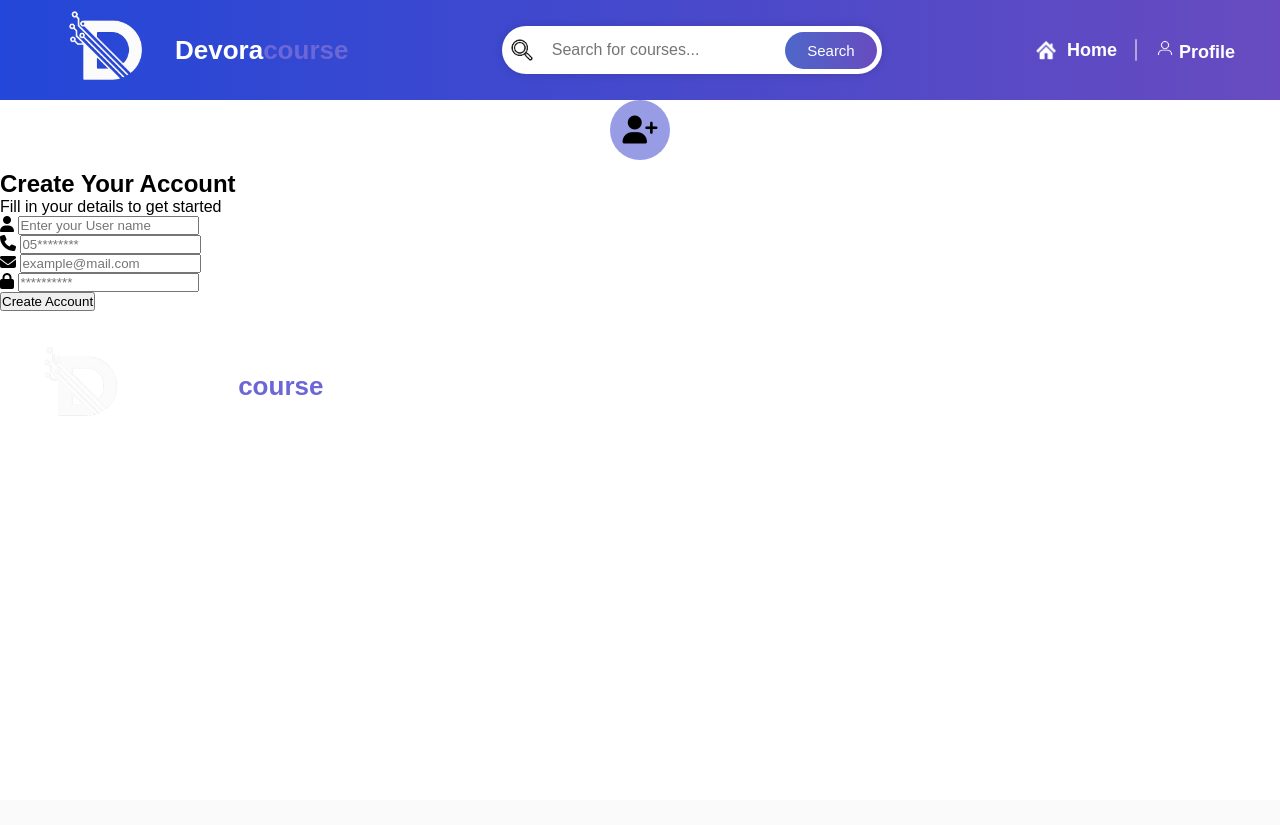
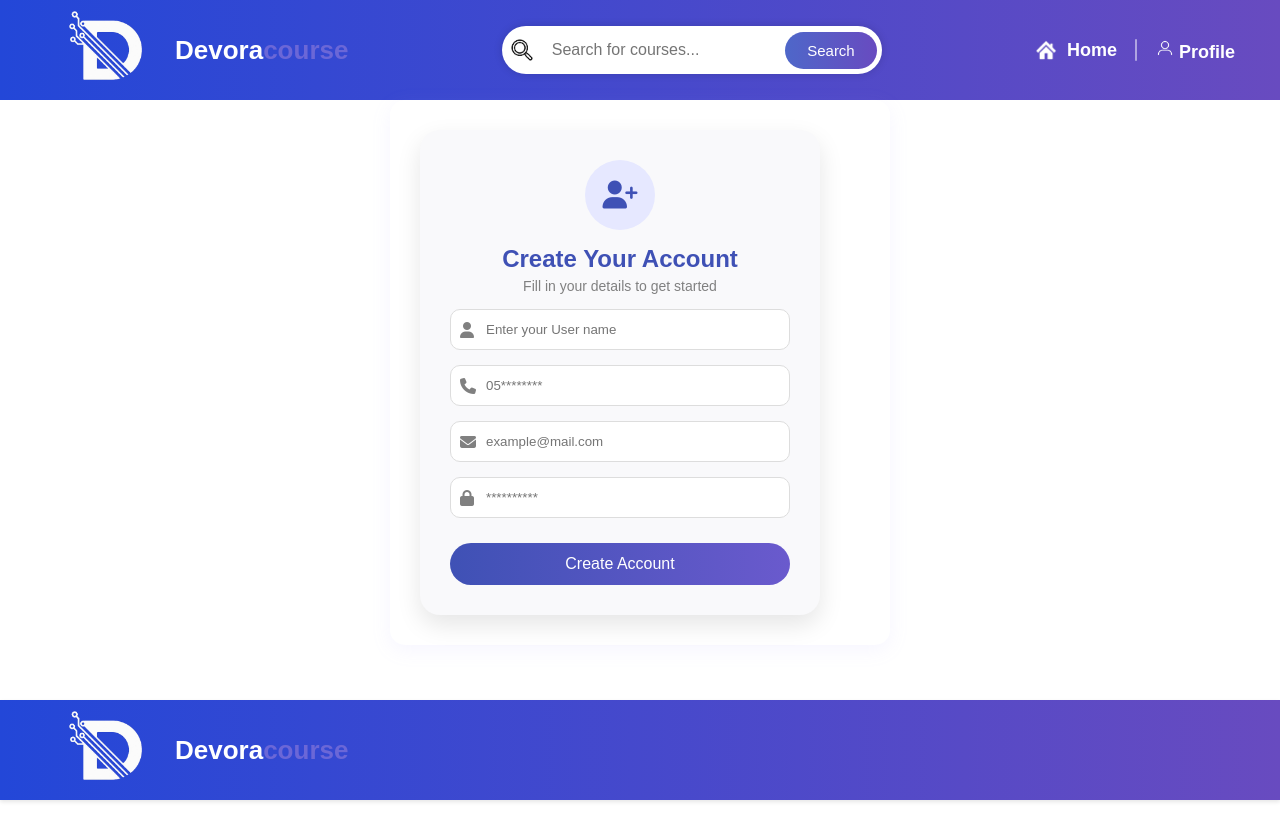
Before and after one commit to ta-la-saleh/wep-system-project, a PHP site: page /register.html in a window 1280 px wide. Before the commit the page ends 416 px from the top, so only its background shows below. Run offline with PHP 8.4, Linux system fonts and the light colour scheme.

Commit message:
Update style3.css

```diff
--- a/style3.css
+++ b/style3.css
@@ -406,27 +406,6 @@
 }
 
 
-/* BUTTON */
-.details-btn {
-    display: flex;
-    align-items: center;
-    gap: 6px; /* المسافة بين السهم والكلمة */
-    text-decoration: none;
-    background: #1E88E5;
-    color: white;
-    padding: 10px 18px;
-    border-radius: 6px;
-}
-
-.arrow-img {
-    width: 6px;
-    height: 6px;
-    object-fit: contain;
-    display: block;
-    max-width: 6px ;
-    max-height: 6px ;
-}
-
 
 
 
@@ -604,3 +583,103 @@
     cursor: pointer;
     font-size: 20px;
 }
+
+.nav-footer {
+    background: linear-gradient(90deg, #2347d8, #684bc0);
+    height: 100px; /* نفس ارتفاع الهيدر */
+    display: flex;
+    padding: 0 25px;
+    box-shadow: 0 2px 4px rgba(0,0,0,0.1);
+
+}
+
+body {
+    min-height: 100vh;
+    display: flex;
+    flex-direction: column;
+}
+
+.page-content {
+    flex: 1;
+}
+
+.container {
+    width: 90%;
+    max-width: 500px;
+    margin: 0 auto;
+    background: white;
+    padding: 30px;
+    min-height: 500px;
+    border-radius: 15px;
+    box-shadow: 0 5px 20px rgba(162, 155, 254, 0.1);
+}
+
+.card{
+    background: #f9f9fb;
+    width: 400px;
+    padding: 30px;
+    border-radius: 20px;
+    text-align: center;
+    box-shadow: 0 10px 25px rgba(0,0,0,0.1);
+}
+
+.icon-circle{
+    width: 70px;
+    height: 70px;
+    background: #e6e8ff;
+    border-radius: 50%;
+    display: flex;
+    justify-content: center;
+    align-items: center;
+    margin: auto;
+    margin-bottom: 15px;
+    font-size: 28px;
+    color: #3f51b5;
+}
+
+.card h2{
+    color: #3f51b5;
+    margin-bottom: 5px;
+}
+
+.card p{
+    color: gray;
+    font-size: 14px;
+}
+
+.input-group{
+   position: relative;
+   margin: 15px 0;
+}
+
+.input-group i{
+    position: absolute;
+    left: 10px;
+    top: 50%;
+    transform: translateY(-50%);
+    color: gray;
+}
+
+.input-group input{
+    width: 100%;
+    padding: 12px 12px 12px 35px;
+    border-radius: 10px;
+    border: 1px solid #ddd;
+    outline: none;
+}
+
+.btn{
+    width: 100%;
+    padding: 12px;
+    border: none;
+    border-radius: 25px;
+    background: linear-gradient(to right, #3f51b5, #6a5acd);
+    color: white;
+    font-size: 16px;
+    cursor: pointer;
+    margin-top: 10px;
+}
+
+.btn:hover{
+    opacity: 0.9;
+}
```
